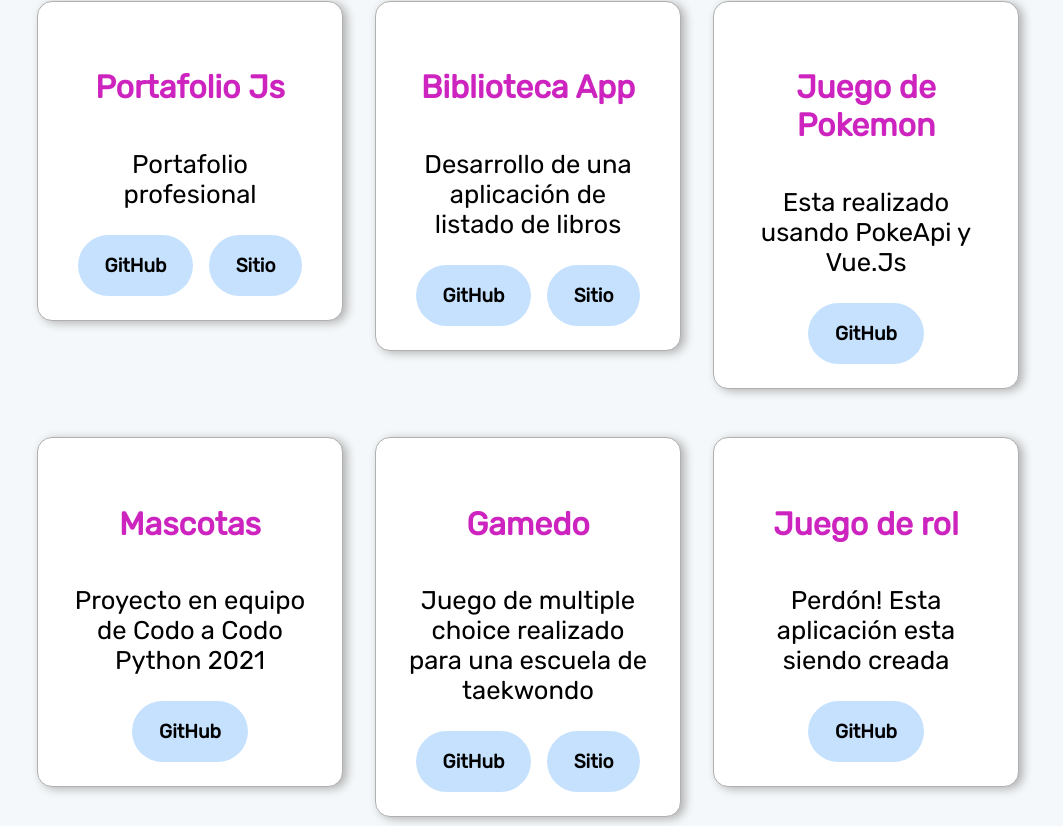
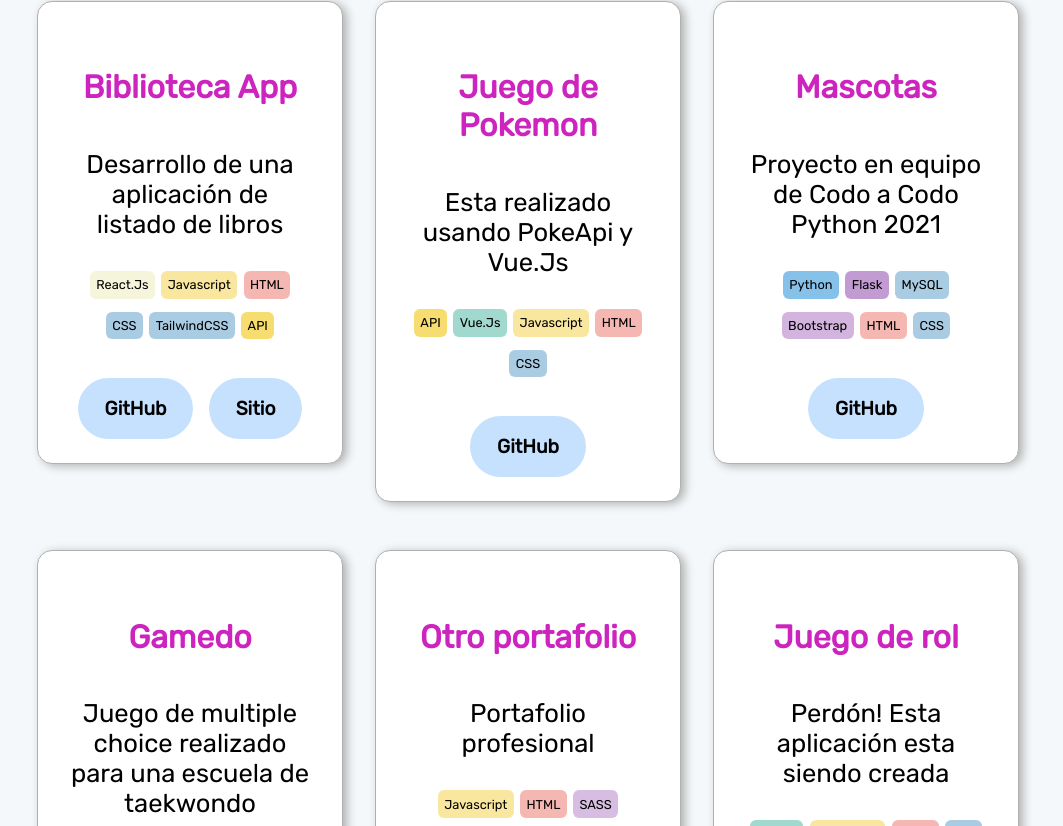
Before and after one commit to MeneghiniOrnella/vue.MeneghiniOrnella, a Vue app: page / in a window 1280 px wide. Shown: the part 1354-2180 px from the top of the page, without its empty margins (112-1175 px from the left). Built offline with nearby package versions, Linux system fonts and the light colour scheme; a web font is replaced by a local one.

Commit message:
"Updated Projects.vue component to display skills with colored backgrounds, added colors object to data, and modified project data in en.json and es.json files."

```diff
--- a/src/components/sections/Projects.vue
+++ b/src/components/sections/Projects.vue
@@ -6,9 +6,12 @@
                 <h4 class="title">{{ $t(`projects[${index}].title`) }}</h4>
                 <!-- <img :src="getImgSrc(project.img)" :title="project.title" :alt="project.title" /> -->
                 <p class="otherInfo">{{ $t(`projects[${index}].description`) }}</p>
-                <ul class="otherInfo" v-for="(skill, item) in project.item" :key="item">
-                    <li>{{ skill }}</li>
-                </ul>
+                <div class="skills">
+                    <ul v-for="(skill, itemIndex) in project.skills" :key="itemIndex">
+                        <li :style="{ 'background-color': this.colors[skill] }">{{ skill }}</li>
+                    </ul>
+                </div>
+
                 <div class="projectBtns">
                     <a target="_blank" :href="project.urlGithub"
                         aria-label="Go to Github this repository in a new window">GitHub</a>
@@ -28,16 +31,30 @@ export default {
     data() {
         return {
             projects: [],
+            colors: {
+                "Javascript": "#f9e79f",
+                "HTML": "#f5b7b1",
+                "SASS": "#d7bde2",
+                "ReactJs": "#aed6f1",
+                "CSS": "#a9cce3",
+                "NodeJs": "#a9dfbf",
+                "TailwindCSS": "#a9cce3",
+                "API": "#f7dc6f",
+                "Vue.Js": "#a2d9ce",
+                "Python": "#85c1e9",
+                "Flask": "#c39bd3",
+                "MySQL": "#a9cce3",
+                "Bootstrap": "#d2b4de",
+                "Axios": "#cfd8dc",
+                "Pinia": "#f9e79f",
+                "Papa Parse 5": "#85c1e9",
+                "Vue-ChartJs": "#f5b7b1"
+            }
         }
     },
     created() {
         this.projects = data.projects;
-    }
-    // computed: {
-    //     projects() {
-    //         return data.projects.map((index) => index);
-    //     }
-    // }
+    },
 }
 </script>
 
@@ -55,4 +72,23 @@ export default {
 .inactive {
     display: none;
 }
+
+.skills {
+    margin-bottom: 2rem;
+}
+
+ul {
+    list-style: none;
+    display: inline-block;
+    margin: .1rem;
+    padding: .1rem;
+}
+
+li {
+    margin: .2rem 0;
+    padding: .4rem;
+    background-color: beige;
+    border-radius: 6px;
+    font-size: .8rem;
+}
 </style>
--- a/src/data/i18n/en.json
+++ b/src/data/i18n/en.json
@@ -87,18 +87,7 @@
     ],
     "hProjects": "Projects",
     "projects": [
-        {
-            "title": "Portfolio Js",
-            "img": "portfolio.png",
-            "description": "Professional portfolio",
-            "urlGithub": "https://github.com/MeneghiniOrnella/portfolio",
-            "urlSite": "https://meneghiniornella.github.io/portfolio/",
-            "skills": [
-                "Javascript",
-                "HTML",
-                "SASS"
-            ]
-        },
+
         {
             "title": "Library App",
             "img": "library_app.png",
@@ -129,7 +118,7 @@
             ]
         },
         {
-            "title": "Mascotas",
+            "title": "Pets",
             "img": "dog.jpg",
             "description": "Team proyect of Codo a Codo Python 2021",
             "urlGithub": "https://github.com/MeneghiniOrnella/mascotas",
@@ -153,6 +142,18 @@
                 "HTML",
                 "Javascript",
                 "CSS"
+            ]
+        },
+        {
+            "title": "Other portfolio",
+            "img": "portfolio.png",
+            "description": "Professional portfolio",
+            "urlGithub": "https://github.com/MeneghiniOrnella/portfolio",
+            "urlSite": "https://meneghiniornella.github.io/portfolio/",
+            "skills": [
+                "Javascript",
+                "HTML",
+                "SASS"
             ]
         },
         {
--- a/src/data/i18n/es.json
+++ b/src/data/i18n/es.json
@@ -87,18 +87,7 @@
         }
     ],
     "projects": [
-        {
-            "title": "Portafolio Js",
-            "img": "portfolio.png",
-            "description": "Portafolio profesional",
-            "urlGithub": "https://github.com/MeneghiniOrnella/portfolio",
-            "urlSite": "https://meneghiniornella.github.io/portfolio/",
-            "skills": [
-                "Javascript",
-                "HTML",
-                "SASS"
-            ]
-        },
+
         {
             "title": "Biblioteca App",
             "img": "library_app.png",
@@ -153,6 +142,18 @@
                 "HTML",
                 "Javascript",
                 "CSS"
+            ]
+        },
+        {
+            "title": "Otro portafolio",
+            "img": "portfolio.png",
+            "description": "Portafolio profesional",
+            "urlGithub": "https://github.com/MeneghiniOrnella/portfolio",
+            "urlSite": "https://meneghiniornella.github.io/portfolio/",
+            "skills": [
+                "Javascript",
+                "HTML",
+                "SASS"
             ]
         },
         {
```
